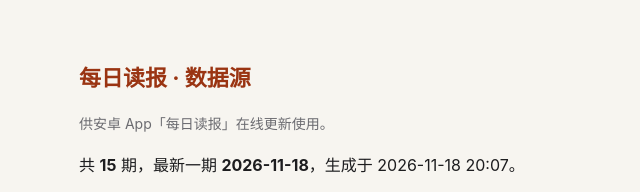
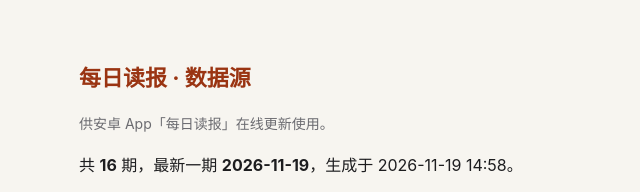
Before and after one commit to 821464641/dailyread, a plain HTML site: page index.html in a window 1280 px wide. Shown: the top 192 px of the page, 241-881 px from the left. Drawn offline with Linux system fonts and the light colour scheme.

Commit message:
更新首页

```diff
--- a/index.html
+++ b/index.html
@@ -6,7 +6,7 @@ h1{font-size:22px;color:#9a3412}a{color:#9a3412}code{background:#fff;border:1px
 .muted{color:#6b6b70;font-size:14px}hr{border:0;border-top:1px solid #e2ded4;margin:22px 0}</style></head><body>
 <h1>每日读报 · 数据源</h1>
 <p class="muted">供安卓 App「每日读报」在线更新使用。</p>
-<p>共 <b>15</b> 期，最新一期 <b>2026-11-18</b>，生成于 2026-11-18 20:07。</p>
+<p>共 <b>16</b> 期，最新一期 <b>2026-11-19</b>，生成于 2026-11-19 14:58。</p>
 <p>数据地址：<br><code>https://821464641.github.io/dailyread/digest.json</code></p>
 <p><a href="digest.json">查看 JSON</a></p>
 <hr><p class="muted">由 publish.py 自动生成 · 仓库 github.com/821464641/dailyread</p>
```
